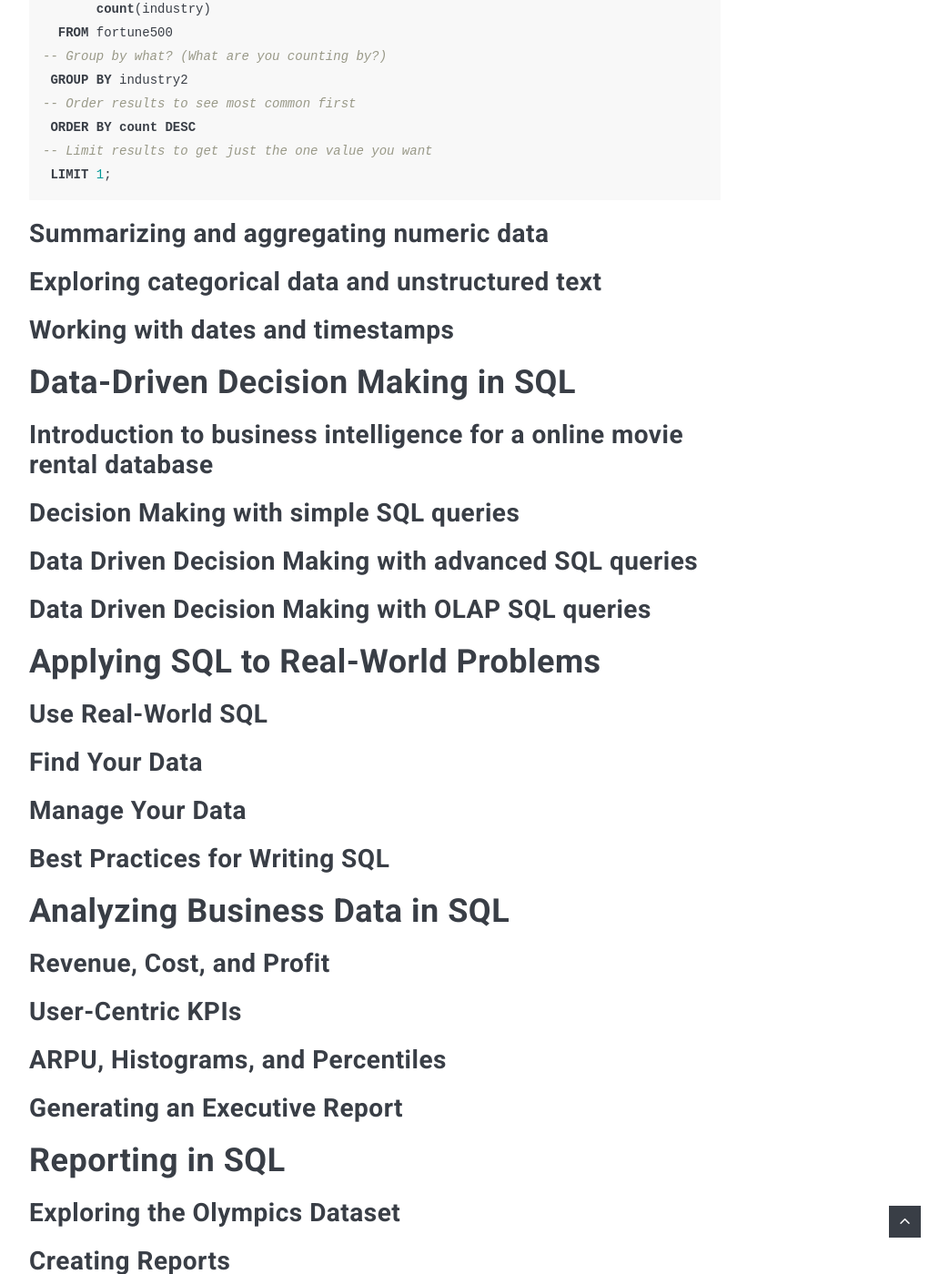
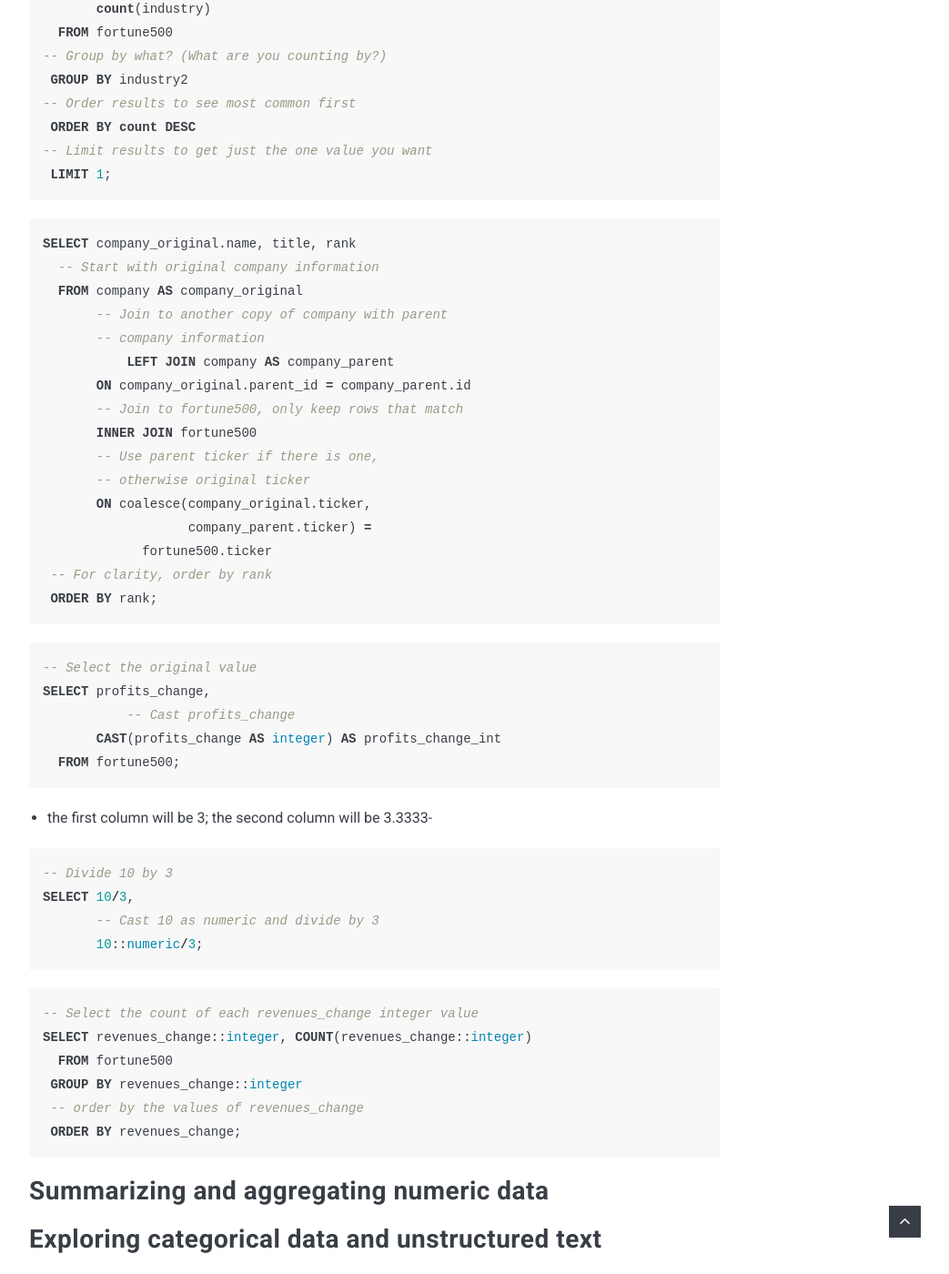
Before and after one commit to poi0905/poi0905.github.io, a Jekyll site: the page built from _posts/2022-11-16-datacamp-SQL-for-Business-Analysts.markdown, in a window 1280 px wide and 1400 px high, scrolled down 3441 px. Shown: the whole window at 91% size, without its empty margins (228-1271 px from the left). Built offline with Jekyll 4.4.1, drawn with Linux system fonts in a browser that asks for light colours; nearby versions of some CDN libraries; comment, search, counter and statistics services are not loaded.

Commit message:
20221116

```diff
--- a/_posts/2022-11-16-datacamp-SQL-for-Business-Analysts.markdown
+++ b/_posts/2022-11-16-datacamp-SQL-for-Business-Analysts.markdown
@@ -110,24 +110,49 @@ SELECT coalesce(fortune500.industry, fortune500.sector, 'Unknown') AS industry2,
  LIMIT 1;
 {% endhighlight %}
 
+{% highlight SQL %}
+SELECT company_original.name, title, rank
+  -- Start with original company information
+  FROM company AS company_original
+       -- Join to another copy of company with parent
+       -- company information
+	   LEFT JOIN company AS company_parent
+       ON company_original.parent_id = company_parent.id
+       -- Join to fortune500, only keep rows that match
+       INNER JOIN fortune500
+       -- Use parent ticker if there is one,
+       -- otherwise original ticker
+       ON coalesce(company_original.ticker,
+                   company_parent.ticker) =
+             fortune500.ticker
+ -- For clarity, order by rank
+ ORDER BY rank;
+{% endhighlight %}
 
 {% highlight SQL %}
-
+-- Select the original value
+SELECT profits_change,
+	   -- Cast profits_change
+       CAST(profits_change AS integer) AS profits_change_int
+  FROM fortune500;
 {% endhighlight %}
 
+* the first column will be 3; the second column will be 3.3333-
 
 {% highlight SQL %}
-
+-- Divide 10 by 3
+SELECT 10/3,
+       -- Cast 10 as numeric and divide by 3
+       10::numeric/3;
 {% endhighlight %}
 
-
 {% highlight SQL %}
-
-{% endhighlight %}
-
-
-{% highlight SQL %}
-
+-- Select the count of each revenues_change integer value
+SELECT revenues_change::integer, COUNT(revenues_change::integer)
+  FROM fortune500
+ GROUP BY revenues_change::integer
+ -- order by the values of revenues_change
+ ORDER BY revenues_change;
 {% endhighlight %}
 
 
```
